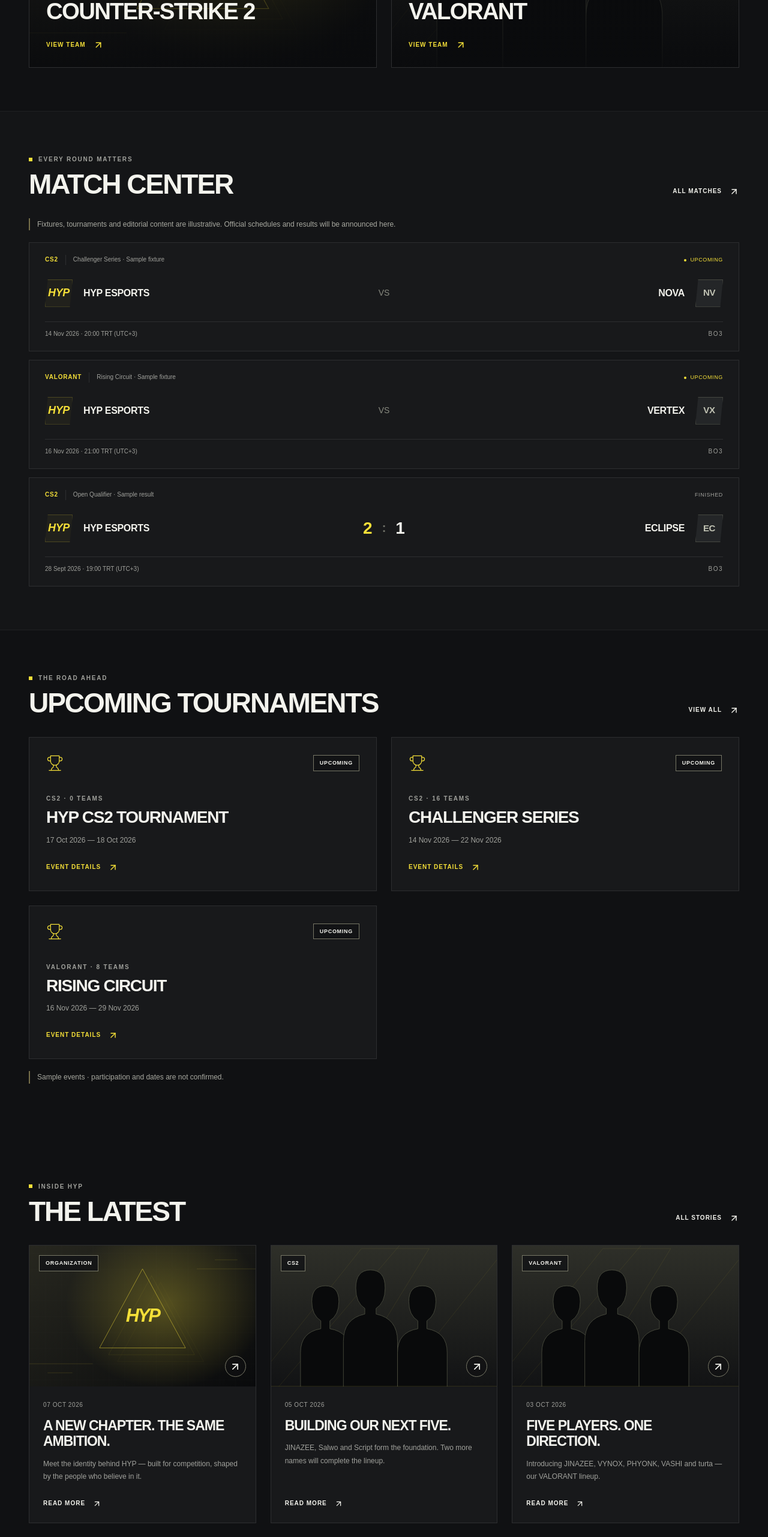
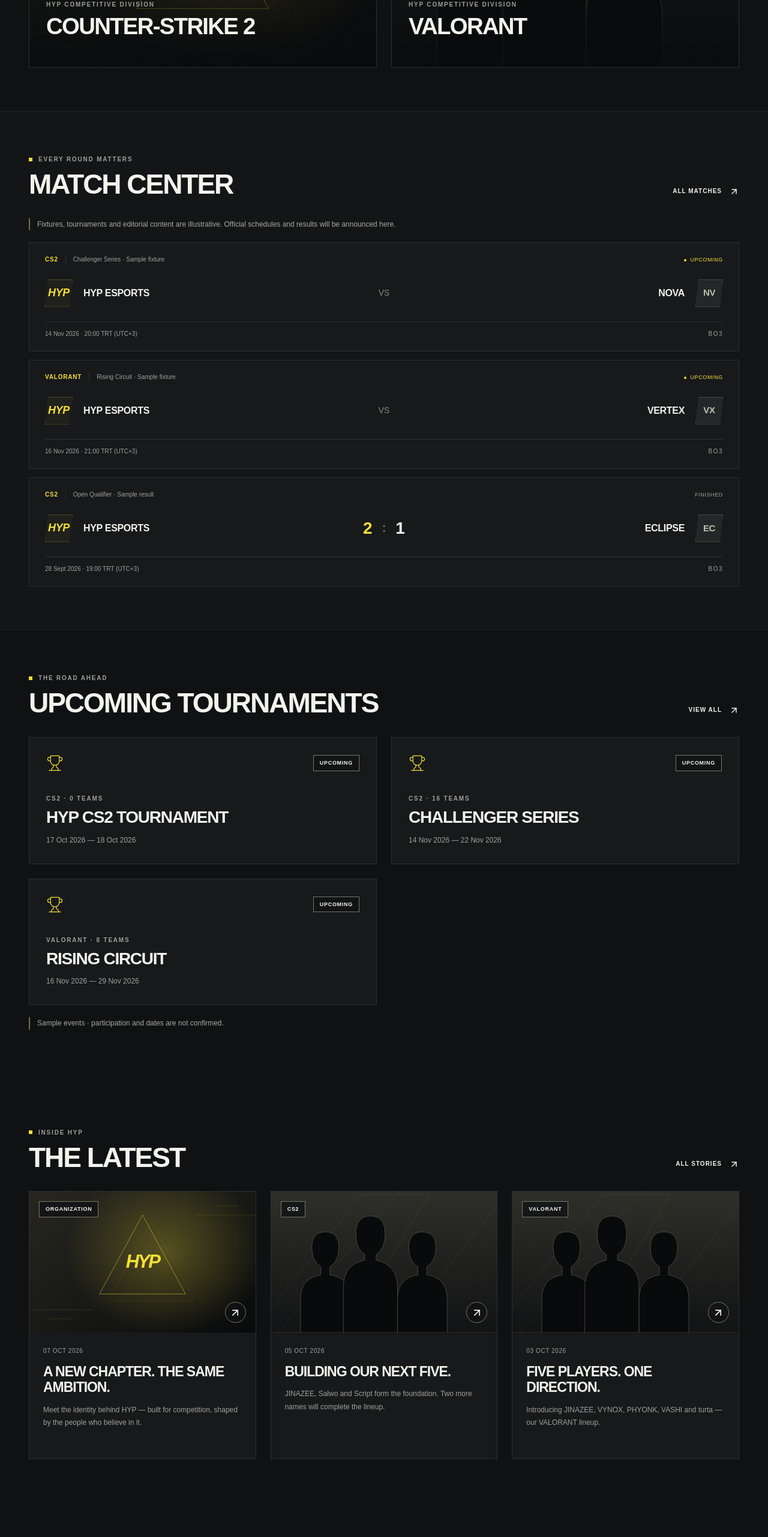
Before and after one commit to dnzlkn10/HYP-Esports-Website, a Next.js app: page / in a window 1280 px wide. Shown: the part 1058-3621 px from the top of the page at 60% size. Built offline with nearby package versions, Linux system fonts and the light colour scheme.

Commit message:
ux: make clickable cards open from entire surface

```diff
--- a/components/cards.tsx
+++ b/components/cards.tsx
@@ -36,9 +36,7 @@
       <div className="team-card-bottom">
         <p className="eyebrow">HYP COMPETITIVE DIVISION</p>
         <h3>{team.title}</h3>
-        <span className="text-link">
-          View team <ArrowUpRight size={18} />
-        </span>
+
       </div>
     </Link>
   );
@@ -132,16 +130,14 @@
         <time dateTime={article.date}>{dateLabel(article.date, true)}</time>
         <h3>{article.title}</h3>
         <p>{article.description}</p>
-        <span className="text-link">
-          Read more <ArrowUpRight size={15} />
-        </span>
+
       </div>
     </Link>
   );
 }
 export function TournamentCard({ tournament }: { tournament: Tournament }) {
   return (
-    <article className="tournament-card card">
+    <Link href={`/tournaments/${tournament.slug}`} className="tournament-card card clickable-card">
       <div className="tournament-top">
         <Trophy size={29} strokeWidth={1} />
         <span className="pill">{tournament.status}</span>
@@ -153,10 +149,7 @@
       <p className="muted">
         {dateLabel(tournament.start, true)} — {dateLabel(tournament.end, true)}
       </p>
-      <Link href={`/tournaments/${tournament.slug}`} className="text-link">
-        Event details <ArrowUpRight size={17} />
       </Link>
-    </article>
   );
 }
 export function ProductCard({ product }: { product: Product }) {
```
